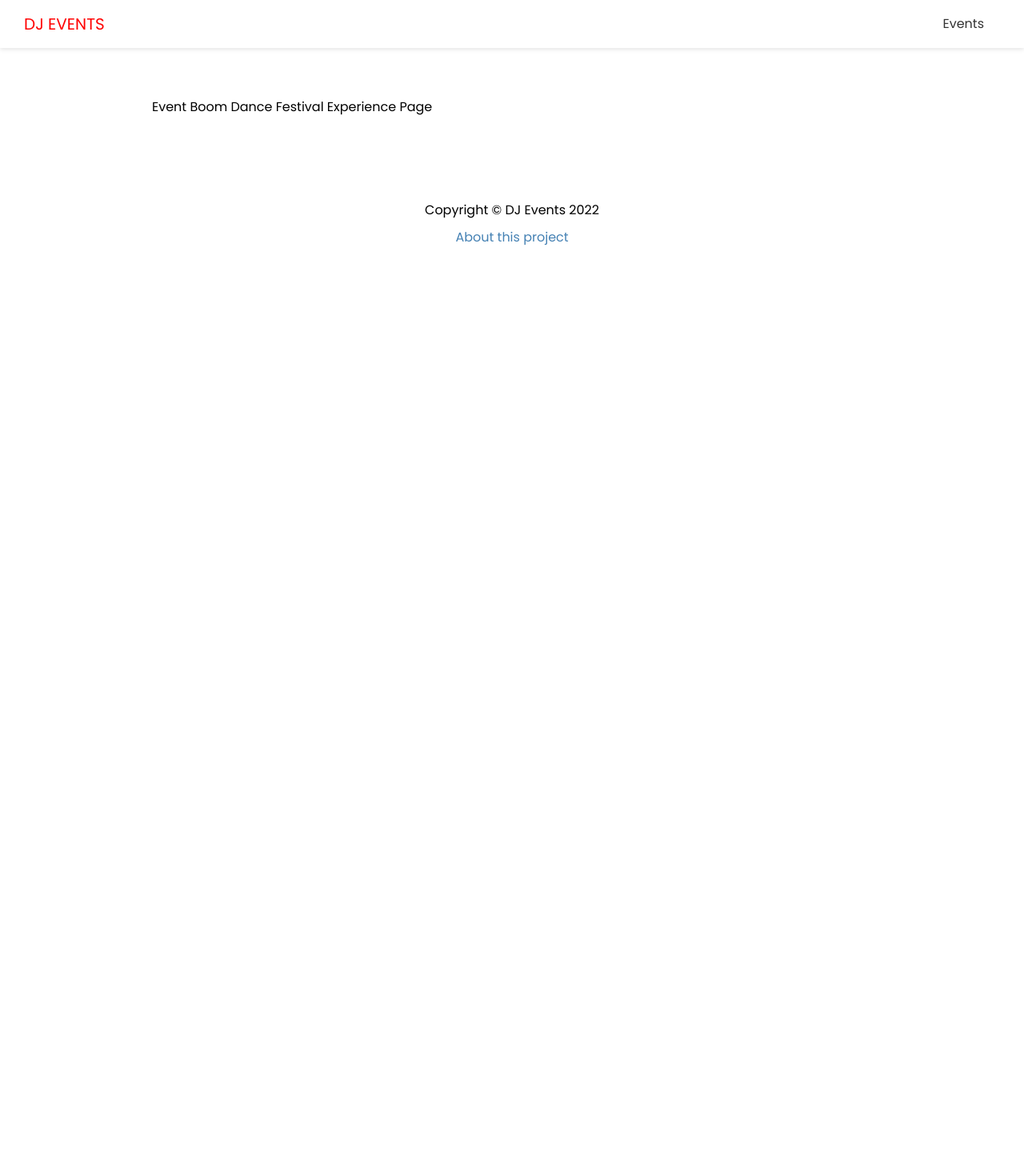
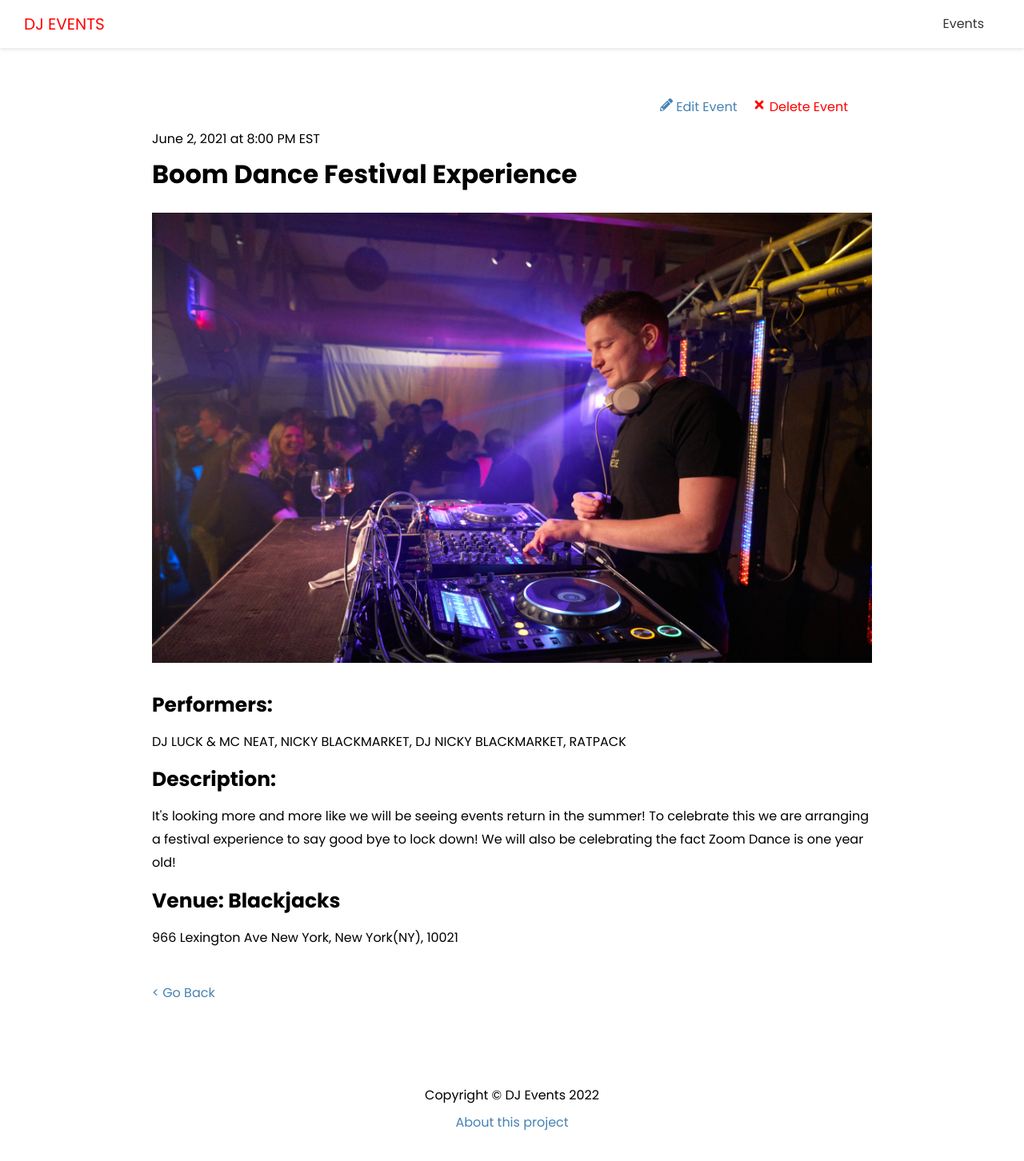
Before and after one commit to joaoferreira1989/next-strapi, a Next.js app: page /events/boom-dance-festival-experience in a window 1280 px wide. Shown: the top 1452 px of the page at 80% size. Before the commit the page ends 800 px from the top, so only its background shows below. Built offline with nearby package versions, Linux system fonts and the light colour scheme; no server answers.

Commit message:
Add event page

```diff
--- a/jsconfig.json
+++ b/jsconfig.json
@@ -3,6 +3,7 @@
         "baseUrl": ".",
         "paths": {
             "@/components/*": ["components/*"],
+            "@/styles/*": ["styles/*"],
             "@/config/*": ["config/*"]
         }
     }
--- a/package.json
+++ b/package.json
@@ -10,7 +10,8 @@
   "dependencies": {
     "next": "12.0.10",
     "react": "17.0.2",
-    "react-dom": "17.0.2"
+    "react-dom": "17.0.2",
+    "react-icons": "^4.2.0"
   },
   "devDependencies": {
     "eslint": "8.9.0",
--- a/pages/events/[slug].js
+++ b/pages/events/[slug].js
@@ -1,13 +1,55 @@
-import Layout from "@/components/layout/layout"
-import { useRouter } from 'next/router';
+import Layout from "@/components/layout/layout";
 import { API_URL } from "@/config/index";
+import Link from 'next/link';
+import { FaPencilAlt, FaTimes } from 'react-icons/fa';
+import styles from '@/styles/Event.module.css';
+import Image from "next/image";
 
-export default function EventPage({ event }) {
-    const router = useRouter();
+export default function EventPage({ evt }) {
+    const deleteEvent = (e) => {
+        console.log(e, 'delete');
+    };
 
     return (
         <Layout>
-            <div>Event {event.name} Page</div>
+            <div className={styles.event}>
+                <div className={styles.controls}>
+                    <Link href={`/events/edit/${evt.id}`}>
+                        <a>
+                            <FaPencilAlt /> Edit Event
+                        </a>
+                    </Link>
+                    <a hred="#" className={styles.delete} onClick={deleteEvent}>
+                        <FaTimes /> Delete Event
+                    </a>
+                </div>
+
+                <span>
+                    {evt.date} at {evt.time}
+                </span>
+                <h1>{evt.name}</h1>
+
+                {evt.image && (
+                    <div className={styles.image}>
+                        <Image
+                            src={evt.image}
+                            width={960}
+                            height={600}
+                        />
+                    </div>
+                )}
+
+                <h3>Performers:</h3>
+                <p>{evt.performers}</p>
+                <h3>Description:</h3>
+                <p>{evt.description}</p>
+                <h3>Venue: {evt.venue}</h3>
+                <p>{evt.address}</p>
+
+                <Link href='/events'>
+                    <a className={styles.back}>{'<'} Go Back</a>
+                </Link>
+            </div>
         </Layout>
     );
 }
@@ -37,13 +79,13 @@
 //     };
 // }
 
-export async function getServerSideProps({ query: { slug }}) {
+export async function getServerSideProps({ query: { slug } }) {
     const response = await fetch(`${API_URL}/api/events/${slug}`);
     const events = await response.json();
 
     return {
         props: {
-            event: events[0]
+            evt: events[0]
         }
     };
 }
--- /dev/null
+++ b/styles/Event.module.css
@@ -0,0 +1,32 @@
+.event {
+    position: relative;
+    padding-top: 40px;
+}
+
+.event h3 {
+    font-size: 25px;
+}
+
+.event p {
+    margin: 10px 0;
+}
+
+.image {
+    margin-bottom: 20px;
+}
+
+.controls {
+    position: absolute;
+    right: 30px;
+    top: 0;
+}
+
+.delete {
+    margin-left: 20px;
+    color: red;
+}
+
+.back {
+    display: block;
+    margin-top: 40px;
+}
```
Also changed, not shown: 1 other file (tests, documents, lock files or other folders).
